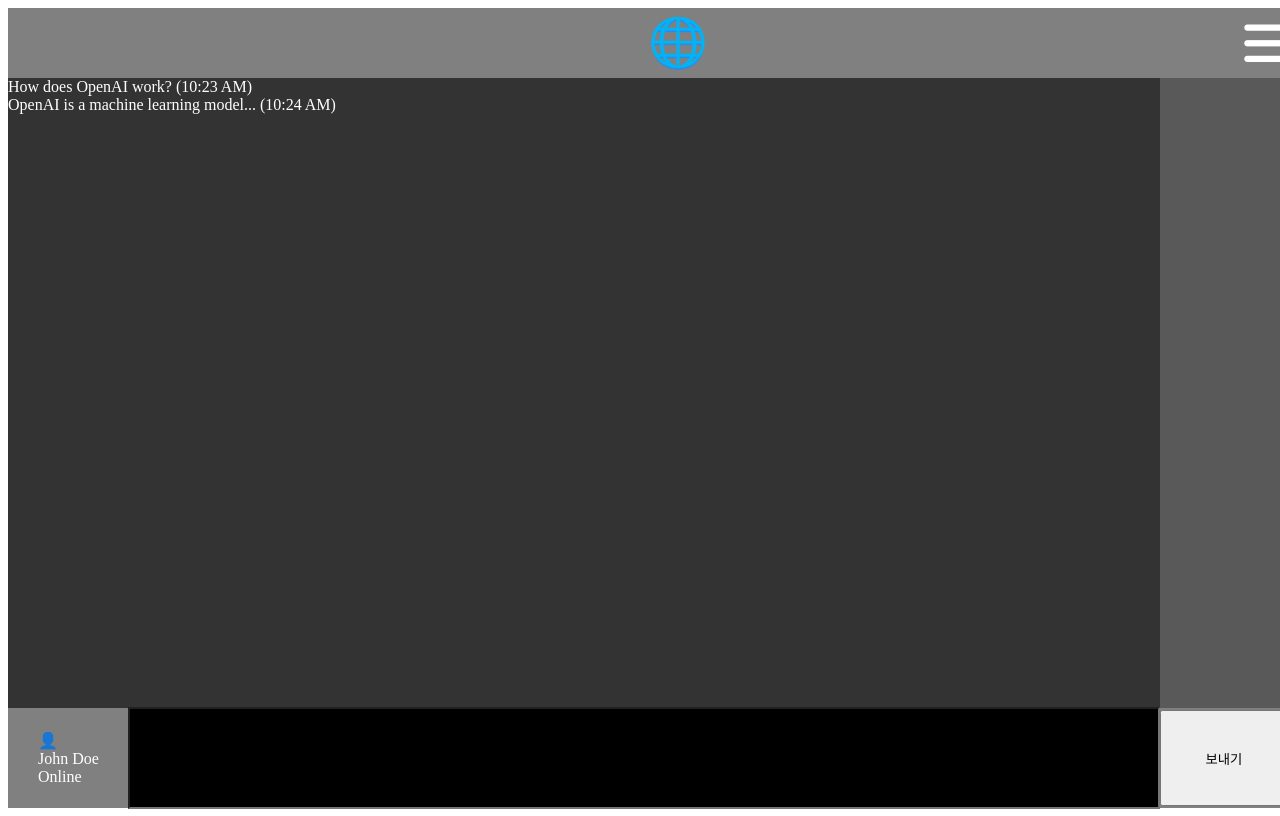
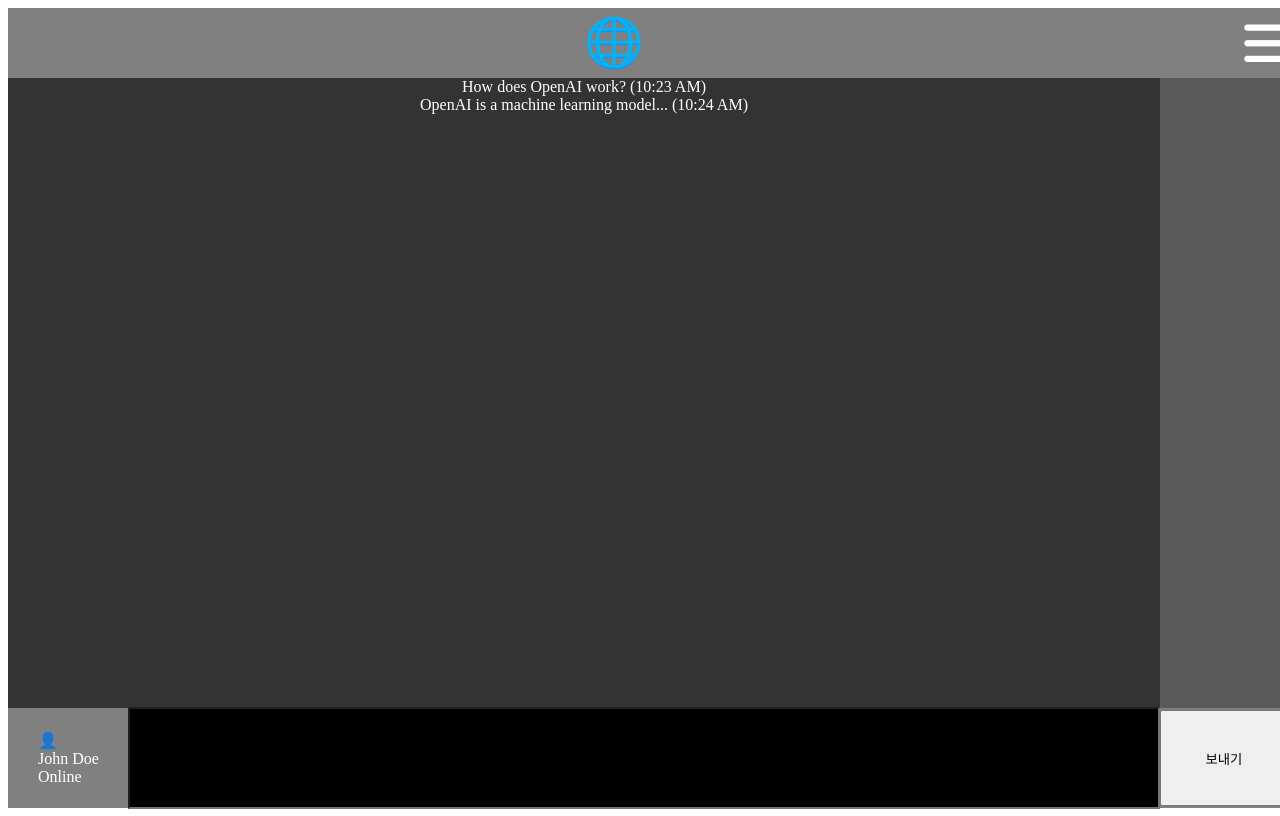
Before and after one commit to KDT-IaaS-Class-One-Group/web-Application-IA-lej, a website: page front/index.html in a window 1280 px wide. Shown: the top 816 px of the page. Drawn offline with Linux system fonts and the light colour scheme.

Commit message:
로고 위치 변경 및 메시지 위치 변경

```diff
--- a/front/index.css
+++ b/front/index.css
@@ -16,7 +16,7 @@
 }
 #topAppbar>div{
     position: absolute;
-    left: 50vw;
+    left: 45vw;
     font-size: 3rem;
 }
 
@@ -33,6 +33,10 @@
     height: 100%;
     background-color:#333;
     color: white;
+    display: flex;
+    flex-direction: column;
+    align-items: center;
+
 }
 #rightBar {
     width: 10vw ;
```
